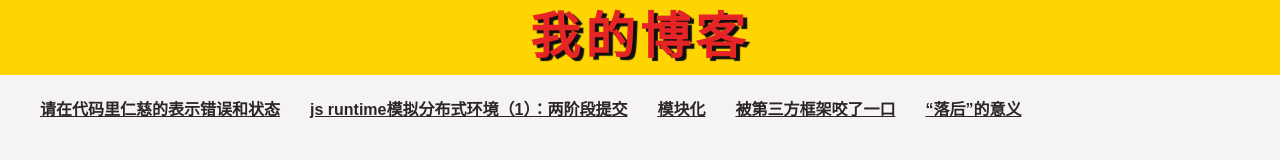
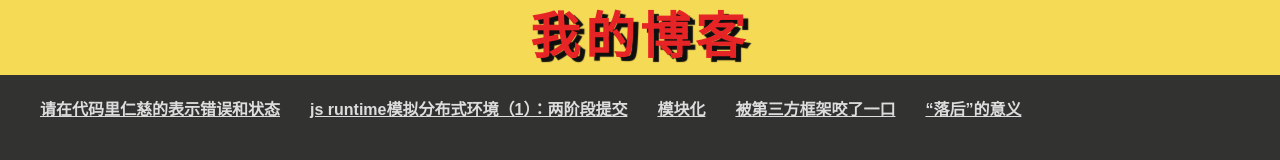
Before and after one commit to badformat/badformat.github.io, a plain HTML site: page index.html in a window 1280 px wide. Drawn offline with Linux system fonts and the light colour scheme.

Commit message:
change index page style

```diff
--- a/style/main.css
+++ b/style/main.css
@@ -64,10 +64,10 @@ kbd {
     padding:0;
     text-align: center;
     letter-spacing: 0.1em;
-    background-color: rgb(254, 213, 0);
+    background-color: #F5DA55;
     color: rgb(230, 35, 37);
     font-size: 50px;
-    text-shadow: #0f0f0f 4px 3px 1px;
+    text-shadow: #0f0f0f 5px 4px 1px;
 }
 
 .main {
@@ -105,6 +105,7 @@ kbd {
     bottom: 0;
     height: 100%;
     width: 100%;
+    background-color: #323330;
 }
 
 .articles-list li {
@@ -115,7 +116,7 @@ kbd {
 }
 
 .articles-list a {
-    color: rgb(42, 38, 38);
+    color: #ddd;
     font-size: 16px;
     font-weight: bold;
 }
```
